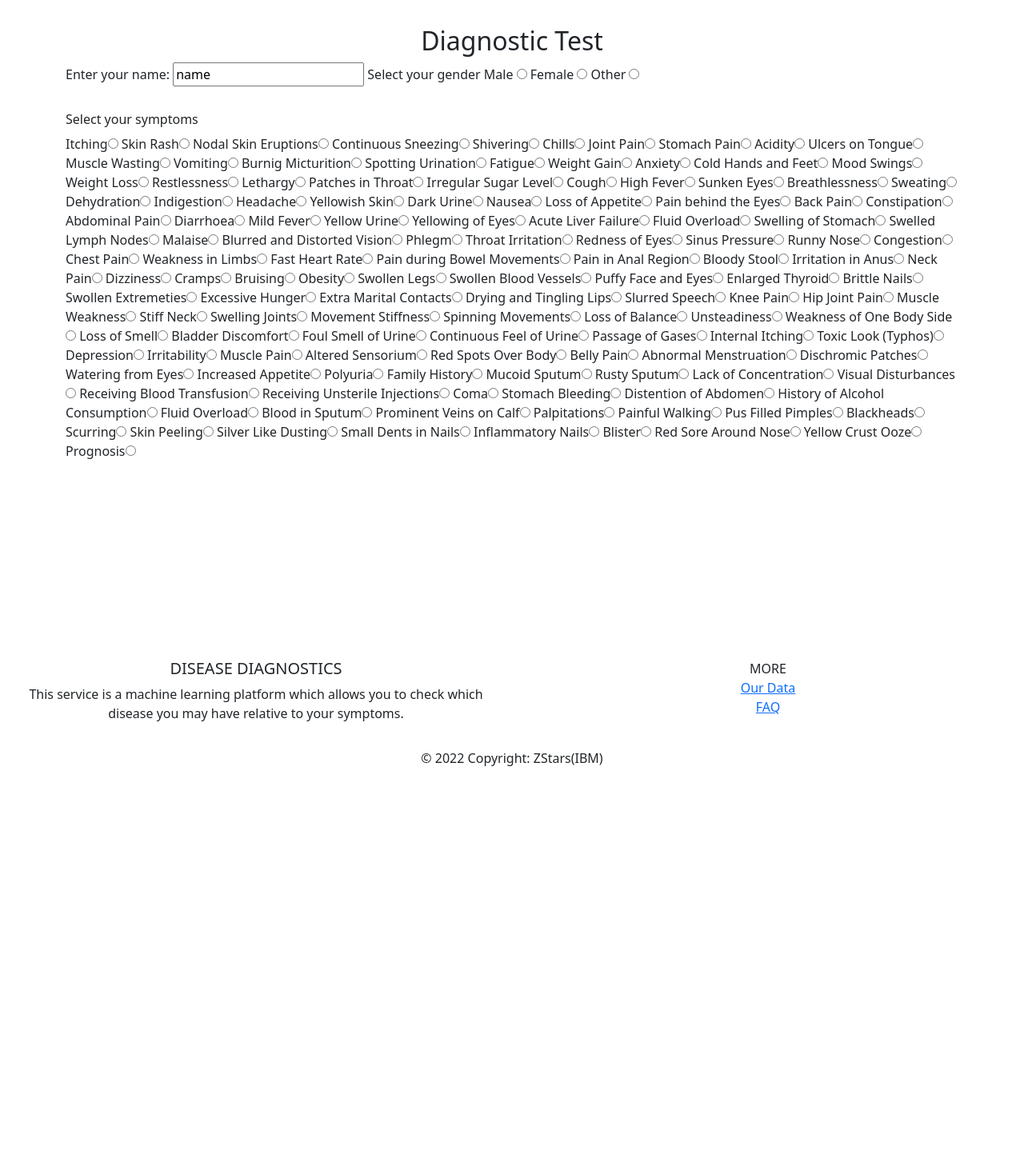
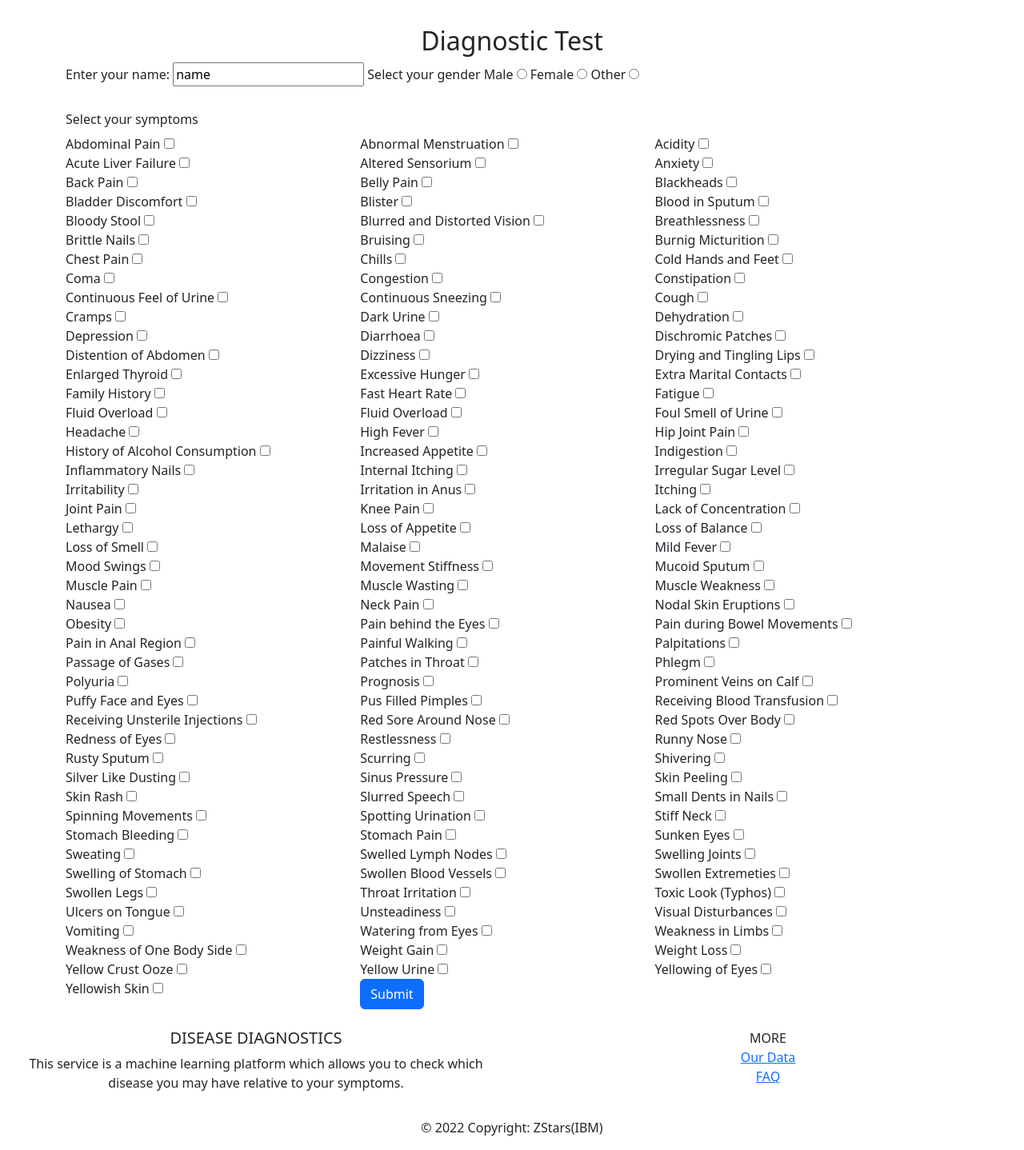
Before and after one commit to Kccarr6022/IBMDatathon, a Flask app: page /test in a window 1280 px wide. Shown: the part 66-1504 px from the top of the page at 80% size. Before the commit the page ends 1024 px from the top, so only its background shows below. Run offline with Flask 2, Linux system fonts and the light colour scheme; data comes from the database, SQL or seed files in the repository; some libraries are stand-ins or nearby versions.

Commit message:
Properly styled

```diff
--- a/backend/server.py
+++ b/backend/server.py
@@ -676,15 +676,13 @@ db.session.commit()
 def index():
     return render_template('home.html')
 
-
 @app.route('/test')
 def test():
     #import data from SQL
-    symptoms = SYMPTOMS.query.all()
-    for symptom in symptoms:
-        print(symptom.id)
-        print(symptom.symptom)
-        print(symptom.symptom_value)
+    symptoms = SYMPTOMS.query.order_by(SYMPTOMS.symptom).all()
+    #sort data alphabetically
+    symptoms.sort(key=lambda x: x.symptom)
+
     return render_template('test.html', data = symptoms)
 
 @app.route('/results')
--- a/backend/static/styles.css
+++ b/backend/static/styles.css
@@ -9,18 +9,18 @@ html {
 
 #page-container {
   position: relative;
-  min-height: 100vh;
+  min-height: 140vh;
 }
 
 #content-wrap {
-  padding-bottom: 1.25rem; /* Footer height */
+  padding-bottom: 5rem; /* Footer height */
 }
 
 #footer {
   position: absolute;
   bottom: 0;
   width: 100%;
-  height: 1.25rem; /* Footer height */
+  height: 5rem; /* Footer height */
 }
 
 /* Title Section */
@@ -36,3 +36,12 @@ html {
   overflow: hidden;
   margin-top: -6px;
 }
+
+#symptoms ul {
+  padding: 0px;
+}
+#symptoms li {
+  float: left;
+  width: 33%;
+  list-style: outside none none;
+}
--- a/backend/templates/test.html
+++ b/backend/templates/test.html
@@ -8,17 +8,31 @@
     <div id="name" class="col-md-6" style="padding-top: 2rem; display: inline">
       Enter your name: <input type="text" name="name" value="name" />
     </div>
-    <div id="gender" style="display: inline;">
-      <h6 class="col" style="display: inline;">Select your gender</h6>
+    <div id="gender" style="display: inline">
+      <h6 class="col" style="display: inline">Select your gender</h6>
       Male <input type="radio" name="sex" value="male" /> Female
       <input type="radio" name="sex" value="female" /> Other
       <input type="radio" name="sex" value="other" />
     </div>
     <div id="symptoms">
-      <h6 class="col" style="padding-top: 2rem;">Select your symptoms</h6>
-      {% for item in data %}
-        {{item.symptom}}<input type="radio" name="symptom" value="{{item.symptom_value}}" />
-      {% endfor %}
+      <h6 class="col" style="padding-top: 2rem">Select your symptoms</h6>
+      <ul class="list-inline">
+        {% for item in data %}
+        <li>
+          {{item.symptom}}
+          <input
+            type="checkbox"
+            name="symptom"
+            value="{{item.symptom_value}}"
+          />
+        </li>
+        {% endfor %}
+      </ul>
+    </div>
+
+    <button type="button" class="btn btn-primary d-flex justify-content-center">
+      Submit
+    </button>
   </form>
 </section>
 
```
